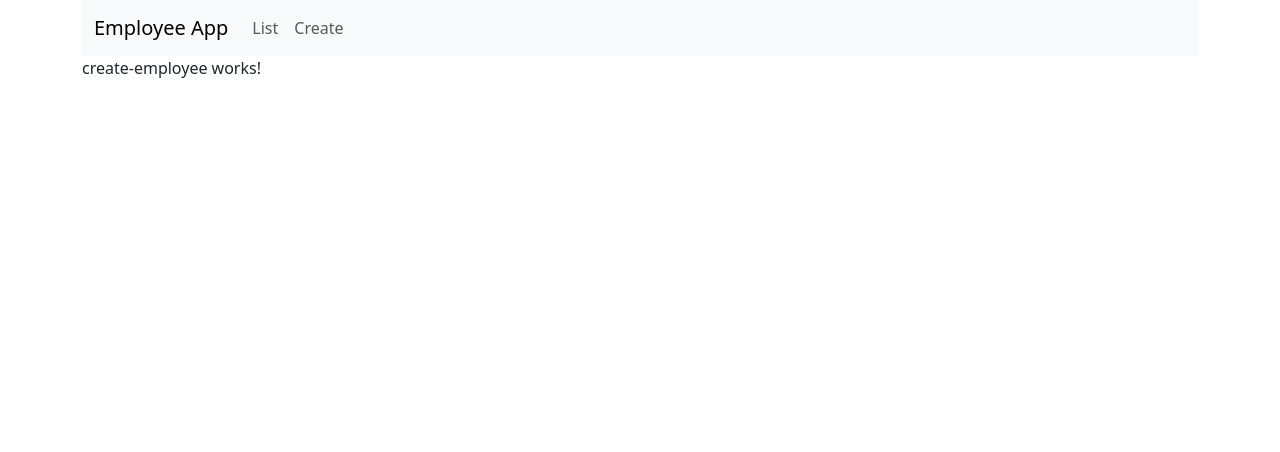
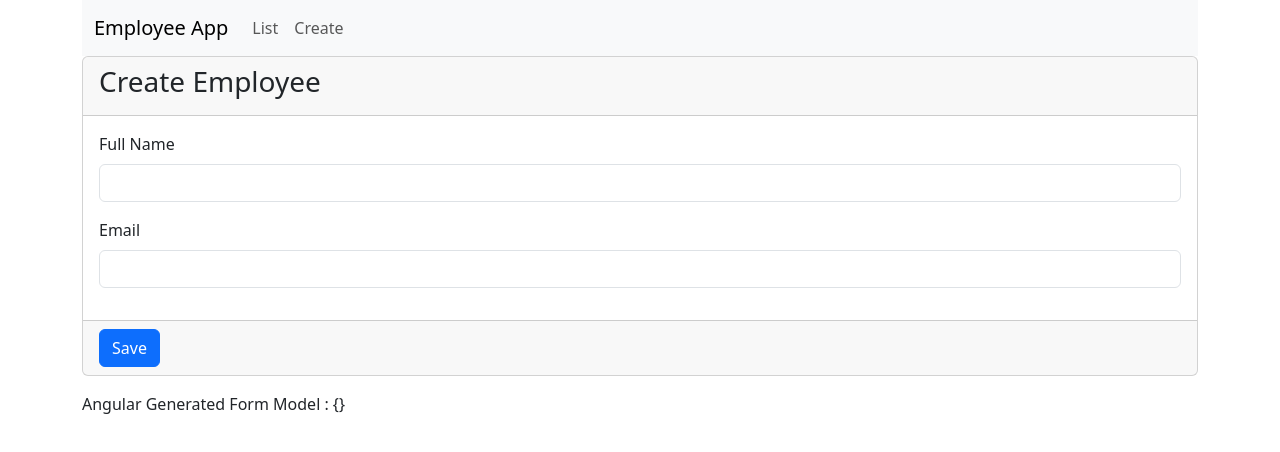
Before and after one commit to fellyka/AngularCrud, an Angular app: page /sollers/create in a window 1280 px wide. Shown: the top 452 px of the page. Built offline with nearby package versions, Linux system fonts and the light colour scheme.

Commit message:
Forms in Angular

```diff
--- a/src/app/app.module.ts
+++ b/src/app/app.module.ts
@@ -1,6 +1,7 @@
 import { NgModule } from '@angular/core';
 import { BrowserModule } from '@angular/platform-browser';
 import { RouterModule, Routes } from '@angular/router';
+import { FormsModule } from '@angular/forms';
 
 import { AppRoutingModule } from './app-routing.module';
 import { AppComponent } from './app.component';
@@ -22,6 +23,7 @@ const appRoutes: Routes = [
   imports: [
     BrowserModule,
     RouterModule.forRoot(appRoutes),
+    FormsModule,
     AppRoutingModule
   ],
   providers: [],
--- a/src/app/employees/create-employee.component.html
+++ b/src/app/employees/create-employee.component.html
@@ -1 +1,27 @@
-<p>create-employee works!</p>
+<form #employeeForm="ngForm" (ngSubmit)="saveEmployee(employeeForm)">
+  <div class="card mb-3">
+    <div class="card-header">
+      <h3 class="card-title">Create Employee</h3>
+    </div>
+    <div class="card-body">
+
+      <div class="mb-3">
+        <label for="fullName" class="form-label">Full Name</label>
+        <input id="fullName" type="text" class="form-control"
+               name="fullName" [(ngModel)]="fullName">
+      </div>
+
+      <div class="mb-3">
+        <label for="email" class="form-label">Email</label>
+        <input id="email" type="email" class="form-control"
+               name="email" [(ngModel)]="email">
+      </div>
+
+    </div>
+    <div class="card-footer">
+      <button class="btn btn-primary" type="submit">Save</button>
+    </div>
+  </div>
+</form>
+
+Angular Generated Form Model : {{employeeForm.value | json}}
--- a/src/app/employees/create-employee.component.ts
+++ b/src/app/employees/create-employee.component.ts
@@ -1,4 +1,5 @@
 import { Component } from '@angular/core';
+import { NgForm } from '@angular/forms';
 
 @Component({
   selector: 'app-create-employee',
@@ -7,5 +8,10 @@ import { Component } from '@angular/core';
   styleUrl: './create-employee.component.css'
 })
 export class CreateEmployeeComponent {
+ fullName !: string;
+ email !: string;
 
+ saveEmployee(empForm:NgForm): void {
+  console.log(empForm.value);
+ }
 }
```
